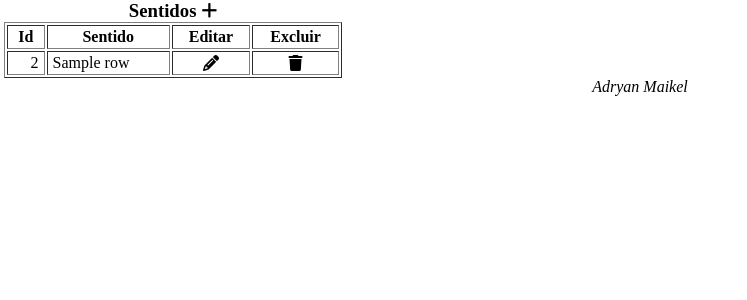
After one commit to Adryan-Maikel/CCO-INFORMA-V2, a Flask app: template templates/sheets/sentidos.html in a window 1280 px wide. The commit adds this page. Shown: the top 300 px of the page, without its empty margins (0-747 px from the left). Run offline with Flask 3, Linux system fonts and the light colour scheme; the template is opened without the code that fills it: most values are stand-ins (such as "Sample title", 1, 10 or a date in 2020); some libraries are stand-ins or nearby versions.

Commit message:
Criando telas de cadastro e edição

```diff
--- a/gsheets.py
+++ b/gsheets.py
@@ -18,10 +18,10 @@ def get_range(_sheet: str, table_name: str, range: str) -> list:
 
 def del_row(_sheet: str, sheet_name: str, row: int):
     SHEETS = SERVICE.spreadsheets().get(spreadsheetId=_sheet).execute()\
-        .get('sheets', [])
+        .get("sheets", [])
     for sheet in SHEETS:
         if sheet["properties"]["title"] == sheet_name:
-            SHEET_ID = sheet['properties']['sheetId']
+            SHEET_ID = sheet["properties"]["sheetId"]
             break
     if SHEET_ID is None:
         return
@@ -63,7 +63,7 @@ OPERATORS["update"]("Adryan", 153, 1)\
 """
 
 
-def informations(letter_row: str) -> dict[str]:
+def informations(_sheet: str) -> dict[str]:
     """
 
     OPERATORS["get"]()
@@ -74,19 +74,16 @@ def informations(letter_row: str) -> dict[str]:
 
     OPERATORS["update"]("Adryan", 153, 1)
     """
-    get = get_range(SHEETS["informations"], "Informações",
-                    f"{letter_row}2:{letter_row}")
 
     return {
-        "get": lambda: [_row[0] for _row in get],
-        "add": lambda value: add_row(SHEETS["informations"],
-                                     "Informações!"+letter_row+f"{len(get)+2}",
-                                     [value]),
-        "del": lambda row: del_row(SHEETS["informations"], "Informações", row),
-        "update": lambda value, row:
-            update_row(SHEETS["informations"],
-                       f"Informações!{letter_row}{row}:{letter_row}{row}",
-                       [value])
+        "get": lambda: [_row[0] if _row else ""
+                        for _row in get_range(SHEETS["informations"], _sheet,
+                                              "A2:B")],
+        "add": lambda value:
+            add_row(SHEETS["informations"], f"{_sheet}!A:B", value),
+        "del": lambda row: del_row(SHEETS["informations"], _sheet, row),
+        "update": lambda value, i:
+            update_row(SHEETS["informations"], f"{_sheet}!A{i}:B{i}", value)
     }
 
 
--- a/main.py
+++ b/main.py
@@ -16,14 +16,22 @@ def index():
 @APP.route("/sheet/<name>")
 def sheet(name: str):
     match name:
-        case "Operators":
+        case "informations":
+            return render_template("sheets/informations.html")
+        case "operators":
             VALUES = enumerate(OPERATORS["get"]())
             return render_template("sheets/operators.html", rows=VALUES)
-        case "Informations":
-            VALUES = informations("A")["get"]
-            return render_template("sheets/informations.html", rows=VALUES)
+        case "ocorrencias":
+            VALUES = enumerate(informations("Ocorrências")["get"]())
+            return render_template("sheets/ocorrencias.html", rows=VALUES)
+        case "problemas":
+            VALUES = enumerate(informations("Problemas")["get"]())
+            return render_template("sheets/problemas.html", rows=VALUES)
+        case "sentidos":
+            VALUES = enumerate(informations("Sentidos")["get"]())
+            return render_template("sheets/sentidos.html", rows=VALUES)
         case "_":
-            return ""
+            return "<html><body>Erro</body></html>"
 
 
 @APP.route("/add-row/<sheet>", methods=["POST"])
@@ -33,6 +41,18 @@ def add_row(sheet):
                           int(request.form["cracha"])])
         NEW_VALUES = enumerate(OPERATORS["get"]())
         return render_template("sheets/operators.html", rows=NEW_VALUES)
+    if sheet == "ocorrencias":
+        informations("Ocorrências")["add"]([request.form["ocorrencia"]])
+        NEW_VALUES = enumerate(informations("Ocorrências")["get"]())
+        return render_template("sheets/ocorrencias.html", rows=NEW_VALUES)
+    if sheet == "problemas":
+        informations("Problemas")["add"]([request.form["problema"]])
+        NEW_VALUES = enumerate(informations("Problemas")["get"]())
+        return render_template("sheets/problemas.html", rows=NEW_VALUES)
+    if sheet == "sentidos":
+        informations("Sentidos")["add"]([request.form["sentido"]])
+        NEW_VALUES = enumerate(informations("Sentidos")["get"]())
+        return render_template("sheets/sentidos.html", rows=NEW_VALUES)
 
 
 @APP.route("/del-row/<sheet>/<id_row>")
@@ -45,6 +65,18 @@ def del_row(sheet, id_row: str):
         OPERATORS["del"](int(id_row))
         NEW_VALUES = enumerate(OPERATORS["get"]())
         return render_template("sheets/operators.html", rows=NEW_VALUES)
+    if sheet == "ocorrencias":
+        informations(sheet)["del"](int(id_row))
+        NEW_VALUES = enumerate(informations()["get"]())
+        return render_template("sheets/ocorrencias.html", rows=NEW_VALUES)
+    if sheet == "problemas":
+        informations("Problemas")["del"](int(id_row))
+        NEW_VALUES = enumerate(informations("Problemas")["get"]())
+        return render_template("sheets/problemas.html", rows=NEW_VALUES)
+    if sheet == "sentidos":
+        informations("Sentidos")["del"](int(id_row))
+        NEW_VALUES = enumerate(informations("Sentidos")["get"]())
+        return render_template("sheets/sentidos.html", rows=NEW_VALUES)
 
 
 @APP.route("/edit-row/<sheet>/<id_row>", methods=["POST"])
@@ -57,6 +89,21 @@ def edit_row(sheet, id_row: str):
                             int(request.form["cracha"])], int(id_row) + 1)
         NEW_VALUES = enumerate(OPERATORS["get"]())
         return render_template("sheets/operators.html", rows=NEW_VALUES)
+    if sheet == "ocorrencias":
+        informations("Ocorrências")["update"]([request.form["ocorrencia"]],
+                                              int(id_row) + 1)
+        NEW_VALUES = enumerate(informations("Ocorrências")["get"]())
+        return render_template("sheets/ocorrencias.html", rows=NEW_VALUES)
+    if sheet == "problemas":
+        informations("Problemas")["update"]([request.form["problema"]],
+                                            int(id_row) + 1)
+        NEW_VALUES = enumerate(informations("Problemas")["get"]())
+        return render_template("sheets/problemas.html", rows=NEW_VALUES)
+    if sheet == "sentidos":
+        informations("Sentidos")["update"]([request.form["sentido"]],
+                                           int(id_row) + 1)
+        NEW_VALUES = enumerate(informations("Sentidos")["get"]())
+        return render_template("sheets/sentidos.html", rows=NEW_VALUES)
 
 
 # -------------------------------------------------------------------------- #
--- a/static/global.css
+++ b/static/global.css
@@ -1,8 +1,11 @@
 *{margin: 0;padding: 0}
-
+header, h2{display: none}
 input, button{border: none;outline: none;outline: none}
 button{background: none;cursor: pointer}
+li{list-style: none}
 
+footer{width: 100%;text-align: center}
+/* footer, address */
 .row,.col{display: flex}
 .row{flex-direction: row;justify-content: center}
 .col{flex-direction: column}
--- a/static/sheets/informations.css
+++ b/static/sheets/informations.css
@@ -0,0 +1,2 @@
+@import "../global.css";
+.row{gap: 15px;}
--- /dev/null
+++ b/static/sheets/sentido.js
@@ -0,0 +1,11 @@
+import { check_remove_row, check_form } from "../global.js"
+
+check_remove_row("sentidos", document.querySelectorAll("button.trash"))
+
+check_form(
+    "sentidos",
+    document.querySelector("form"),
+    [document.getElementById("sentido")],
+    document.getElementById("add-sentido"),
+    document.querySelectorAll("button.edit")
+)
--- a/static/sheets/operator.css
+++ b/static/sheets/sheet.css
@@ -1,5 +1,4 @@
 @import "/static/global.css";
-header, h2{display: none}
 section{width: 100%;}
 caption{
     position: relative;
@@ -20,10 +19,10 @@ form{
 form.open{top: 23px}
 
 form>.row{width: 100%;justify-content: center;gap: 2px;background: #fff;}
-form>.row>.box:nth-child(1){width: 16px;}
-form>.row>.box:nth-child(1)>span{display: block;text-align: right}
-form>.row>.box:nth-child(4){width: 44px;}
-form>.row>.box:nth-child(5){width: 51px;}
+form>.row>.box:first-child{width: 16px;}
+form>.row>.box:first-child>span{display: block;text-align: right}
+form>.row>.box.confirm{width: 44px;}
+form>.row>.box.cancel{width: 51px;}
 
 th,td,.box{
     padding: 2px 5px;
@@ -60,4 +59,5 @@ input[type=number] {
 }
 
 input#operator{width: 102px;}
+input#ocorrencia{width: 167px;}
 input#cracha{width: 51px;}
--- a/templates/index.html
+++ b/templates/index.html
@@ -1,5 +1,5 @@
 <!DOCTYPE html>
-<html lang="pt-BR">
+<html lang="pt-br">
 <head>
     <meta charset="UTF-8">
     <meta name="viewport" content="width=device-width, initial-scale=1.0">
@@ -9,7 +9,7 @@
 /*  */
 
 body{
-    background-color: #333;
+    background-color: #fff;
 }
 
 iframe{
@@ -21,7 +21,7 @@ iframe{
     </style>
 </head>
 <body>
-    <iframe src="/sheet/Informations" frameborder="0"></iframe>
+    <iframe src="/sheet/informations" frameborder="0"></iframe>
     <!-- <iframe src="/sheet/Operators" frameborder="0"></iframe> -->
 </body>
 </html>
--- a/templates/sheets/operators.html
+++ b/templates/sheets/operators.html
@@ -8,7 +8,7 @@
     <meta name="viewport" content="width=device-width, initial-scale=1.0">
     <meta name="author" content="Adryan Maikel">
     <title>Operadores</title>
-    <link rel="stylesheet" href="/static/sheets/operator.css">
+    <link rel="stylesheet" href="/static/sheets/sheet.css">
     <script src="/static/sheets/operators.js" type="module" defer></script>
     <script src="/static/font-awesome.js" crossorigin="anonymous"></script>
 </head>
@@ -74,13 +74,13 @@
                 <div class="box">
                     <input type="number" id="cracha" name="cracha" placeholder="Crachá">
                 </div>
-                <div class="box">
+                <div class="box confirm">
                     <button type="submit">
                         <i class="fa-solid fa-check"></i>
                         <!-- <img src="/static/icons/check.svg" alt="Icone de confirmar."> -->
                     </button>
                 </div>
-                <div class="box">
+                <div class="box cancel">
                     <button type="reset">
                         <i class="fa-solid fa-ban"></i>
                         <!-- <img src="/static/icons/ban.svg" alt="Icone de cancelar."> -->
--- /dev/null
+++ b/templates/sheets/sentidos.html
@@ -0,0 +1,82 @@
+<!DOCTYPE html>
+<html lang="pt-br">
+<head>
+    <meta charset="UTF-8">
+    <meta name="viewport" content="width=device-width, initial-scale=1.0">
+    <meta name="author" content="Adryan Maikel">
+    <title>Sentidos</title>
+    <link rel="stylesheet" href="/static/sheets/sheet.css">
+    <script type="module" src="/static/sheets/sentido.js" defer></script>
+    <script src="/static/font-awesome.js" crossorigin="anonymous"></script>
+
+    <style>
+/*  */
+input#sentido{width: 86px}
+form>.row>.box:first-child{width: 32px}
+form>.row>.box.confirm {width: 75px}
+form>.row>.box.cancel {width: 85px}
+    </style>
+</head>
+<body>
+    <header><h1>Sentidos</h1></header>
+
+    <section>
+        <h2>Sentidos</h2>
+        <table border="1px">
+            <caption>
+                <div class="row">
+                    <h3>Sentidos</h3>
+                    <button id="add-sentido"><i class="fa-solid fa-plus"></i></button>
+                </div>
+            </caption>
+            <thead>
+                <tr>
+                    <th>Id</th>
+                    <th>Sentido</th>
+                    <th>Editar</th>
+                    <th>Excluir</th>
+                </tr>
+            </thead>
+            <tbody>
+                <tr>{% for row_id, row in rows %}
+                    <td align="right" id="id-row-{{ row_id + 1 }}">
+                        {{ row_id + 1 }}
+                    </td>
+                    <td align="left" id="sentido-row-{{ row_id + 1 }}">
+                        {{ row }}
+                    </td>
+                    <td>
+                        <button class="edit" id="edit-row-{{ row_id + 1 }}">
+                            <i class="fa-solid fa-pencil"></i>
+                        </button>
+                    </td>
+                    <td>
+                        <button class="trash" id="del-row-{{ row_id + 1 }}">
+                            <i class="fa-solid fa-trash"></i>
+                        </button>
+                    </td>
+                </tr>{% endfor %}
+            </tbody>
+        </table>
+
+        <form action="#" method="post" autocomplete="off">
+            <div class="row">
+                <div class="box">
+                    <span>0</span>
+                </div>
+                <div class="box">
+                    <input type="text" id="sentido" name="sentido" placeholder="Sentido">
+                </div>
+                <div class="box confirm">
+                    <button type="submit"><i class="fa-solid fa-check"></i></button>
+                </div>
+                <div class="box cancel">
+                    <button type="reset"><i class="fa-solid fa-ban"></i></button>
+                </div>
+            </div>
+        </form>
+    </section>
+
+    <footer><address>Adryan Maikel</address></footer>
+</body>
+</html>
```
Also changed, not shown: static/sheets/informations.js (+17 -0 lines), static/sheets/ocorrencia.js (added, +11 -0 lines), static/sheets/problema.js (added, +11 -0 lines), templates/sheets/informations.html (+34 -0 lines), templates/sheets/ocorrencias.html (added, +74 -0 lines), templates/sheets/problemas.html (added, +79 -0 lines).
